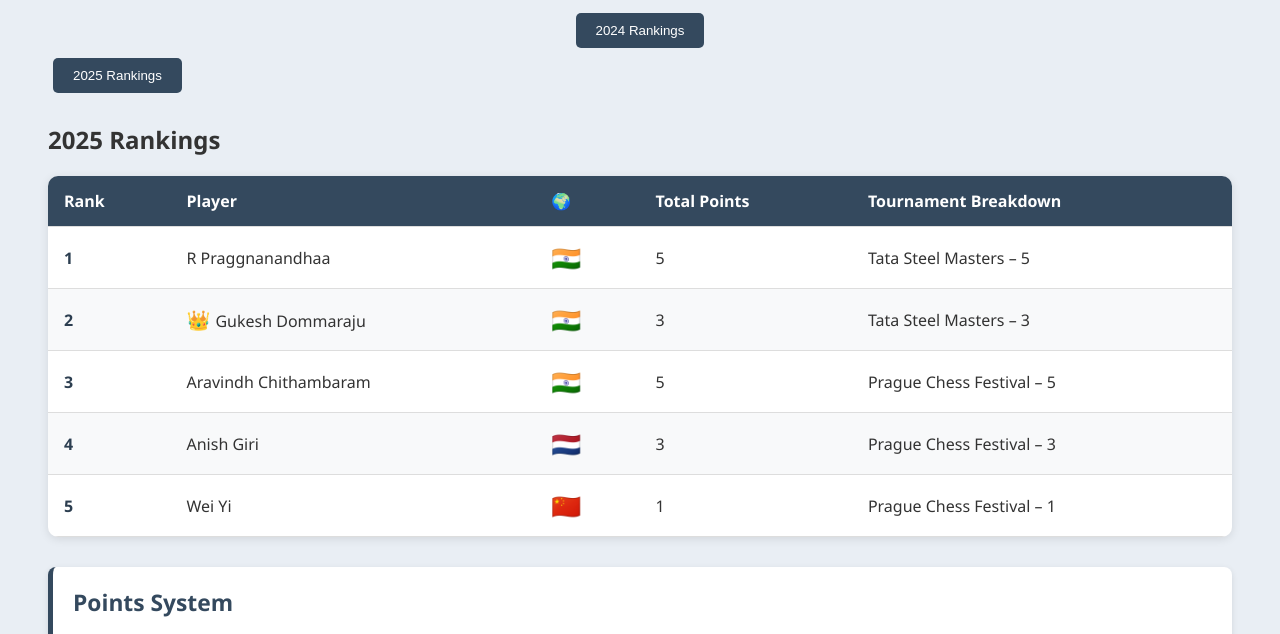
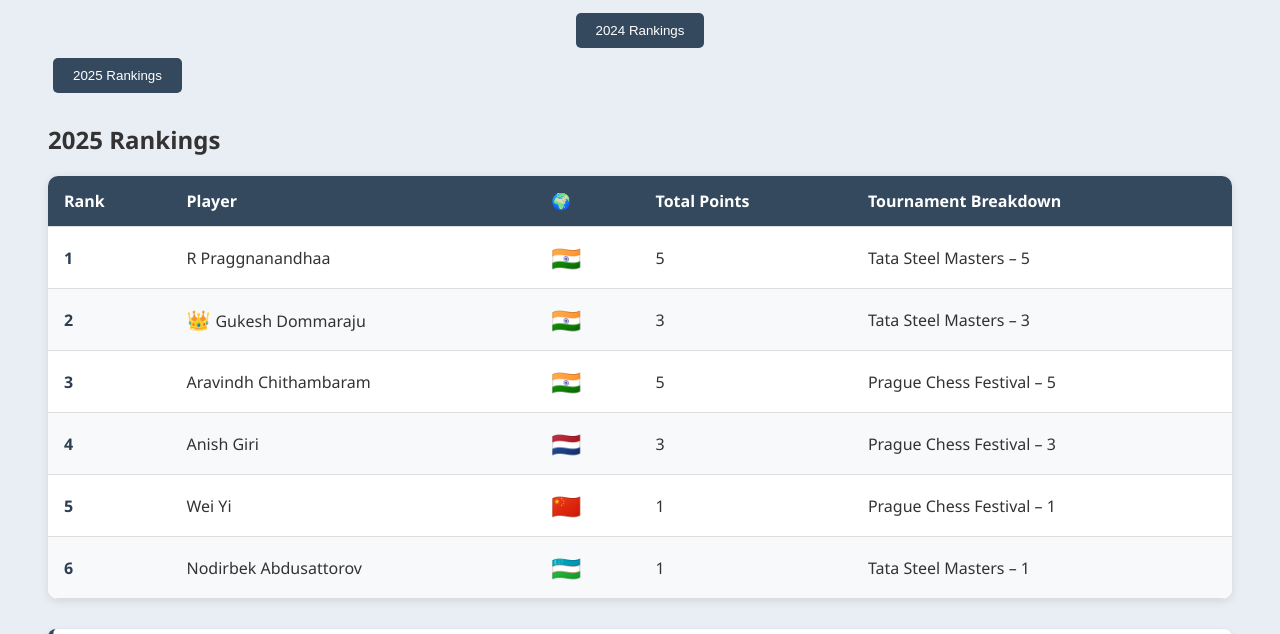
Before and after one commit to Chesswiz2794/chessrankings, a plain HTML site: page index.html in a window 1280 px wide. Both pictures are taken after a click on the button "2025 Rankings". Shown: the part 134-768 px from the top of the page. Drawn offline with Linux system fonts and the light colour scheme.

Commit message:
Update index.html

```diff
--- a/index.html
+++ b/index.html
@@ -261,6 +261,13 @@
           <td>1</td>
           <td>Prague Chess Festival – 1</td>
         </tr>
+        <tr>
+          <td>6</td>
+          <td>Nodirbek Abdusattorov</td>
+          <td data-country="Uzbekistan 🇺🇿">🇺🇿</td>
+          <td>1</td>
+          <td>Tata Steel Masters – 1</td>
+        </tr>
       </tbody>
     </table>
   </div>
```
